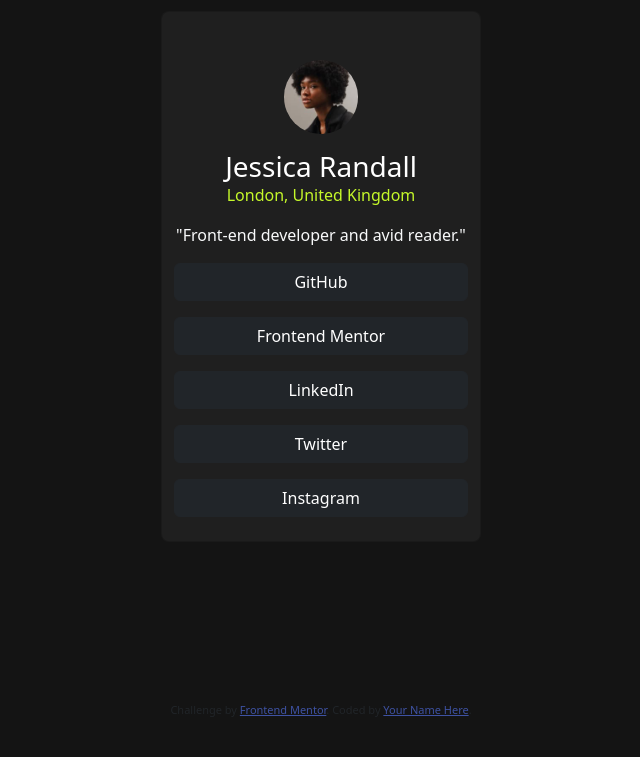
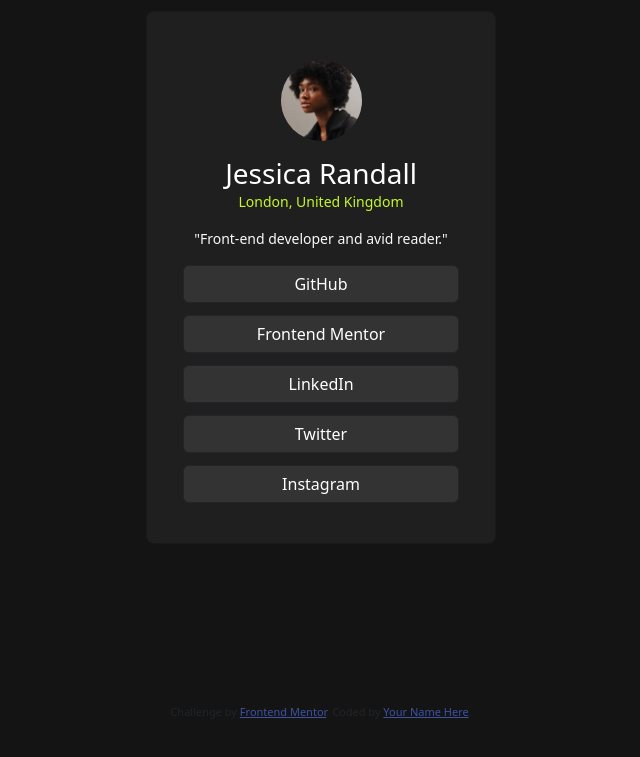
Before and after one commit to AlejandroRojas1/social-link-profile, a plain HTML site: page index.html in a window 1280 px wide. Shown: the part 149-906 px from the top of the page, without its empty margins (319-959 px from the left). Drawn offline with nearby package versions, Linux system fonts and the light colour scheme.

Commit message:
finish the proyect

```diff
--- a/index.html
+++ b/index.html
@@ -23,7 +23,7 @@
 
 <body>
 
-  <main class="card container text-white text-center w-25 rounded-3">
+  <main class="card container-fluid text-white text-center rounded-3">
 
     <figure class="d-flex flex-column align-items-center mb-0">
       <img
@@ -38,11 +38,11 @@
 
     <p class="text-light">"Front-end developer and avid reader."</p>
 
-    <button class="btn btn-dark mb-3">GitHub</button>
-    <button class="btn btn-dark mb-3">Frontend Mentor</button>
-    <button class="btn btn-dark mb-3">LinkedIn</button>
-    <button class="btn btn-dark mb-3">Twitter</button>
-    <button class="btn btn-dark mb-4">Instagram</button>
+    <button class="btn btn-dark mx-4 ">GitHub</button>
+    <button class="btn btn-dark mx-4 ">Frontend Mentor</button>
+    <button class="btn btn-dark mx-4 ">LinkedIn</button>
+    <button class="btn btn-dark mx-4 ">Twitter</button>
+    <button class="btn btn-dark mx-4">Instagram</button>
 
   </main>
 
--- a/styles.css
+++ b/styles.css
@@ -15,10 +15,11 @@
 body {
     min-height: 100dvh;
     background-color: var(--Grey-900);
-
+    font-size: 14px;
     .card {
         background-color: var(--Grey-800);
         margin: 20dvh auto;
+        width: 350px;
         h1,
         h2,
         h3,
@@ -34,6 +35,18 @@ body {
             p {
                 color: var(--Green);
             }
+        }
+        button {
+            margin-bottom: .75rem;
+            background-color: var(--Grey-700);
+            font-weight: 500;
+            &:hover {
+                background-color: var(--Green);
+                color: var(--Grey-900);
+            }
+        }
+        button:last-child {
+            margin-bottom: 2.5rem;
         }
     }
 
```
